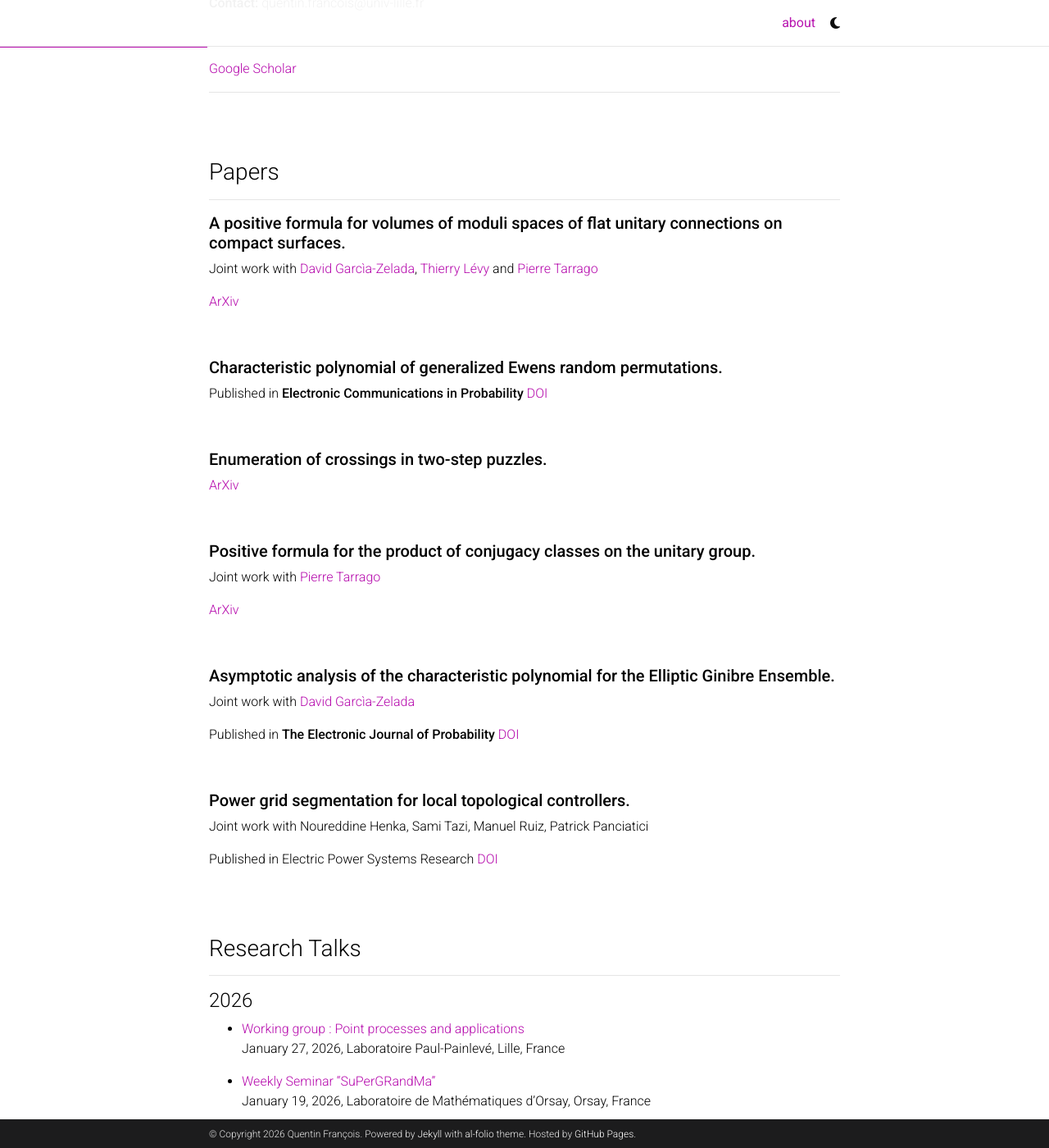
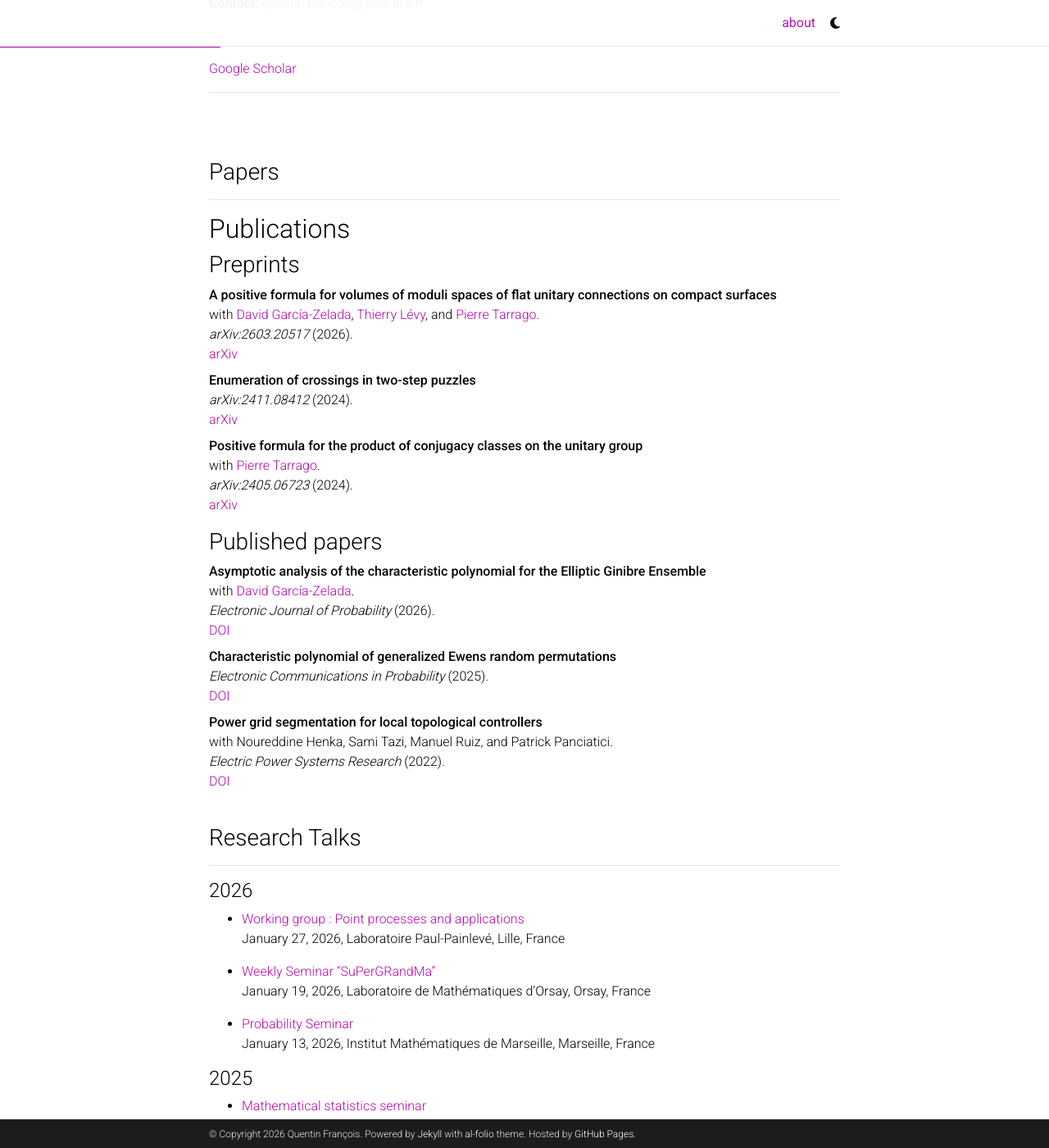
Before and after one commit to qufrancois/qufrancois.github.io, a Jekyll site: the page built from _pages/about.md, in a window 1280 px wide and 1400 px high, scrolled down 449 px. Shown: the whole window at 82% size. Built offline with Jekyll 4.4.1, drawn with Linux system fonts in a browser that asks for light colours; full-size pictures stand in for the smaller copies a plugin makes; comment, search, counter and statistics services are not loaded; a style sheet for code colours, icons or effects is not loaded.

Commit message:
new papers

```diff
--- a/_pages/about.md
+++ b/_pages/about.md
@@ -41,50 +41,39 @@
 
 ### Papers
 ---
+## Publications
 
-##### **A positive formula for volumes of moduli spaces of flat unitary connections on compact surfaces.**
+### Preprints
 
-Joint work with [David Garcìa-Zelada](https://davidgarciaz.wixsite.com/math), [Thierry Lévy](https://www.lpsm.paris/users/levyt/index) and [Pierre Tarrago](https://tarrago.perso.math.cnrs.fr)
+**A positive formula for volumes of moduli spaces of flat unitary connections on compact surfaces**
+: with [David García-Zelada](https://davidgarciaz.wixsite.com/math), [Thierry Lévy](https://www.lpsm.paris/users/levyt/index), and [Pierre Tarrago](https://tarrago.perso.math.cnrs.fr).
+  *arXiv:2603.20517* (2026).
+  [arXiv](https://arxiv.org/abs/2603.20517)
 
-[ArXiv](https://arxiv.org/abs/2603.20517)
+**Enumeration of crossings in two-step puzzles**
+: *arXiv:2411.08412* (2024).
+  [arXiv](https://arxiv.org/abs/2411.08412)
 
- <br>
+**Positive formula for the product of conjugacy classes on the unitary group**
+: with [Pierre Tarrago](https://tarrago.perso.math.cnrs.fr).
+  *arXiv:2405.06723* (2024).
+  [arXiv](https://arxiv.org/abs/2405.06723)
 
-##### **Characteristic polynomial of generalized Ewens random permutations.**
+### Published papers
 
-Published in **Electronic Communications in Probability**  [DOI](https://doi.org/10.1214/25-ECP746)
+**Asymptotic analysis of the characteristic polynomial for the Elliptic Ginibre Ensemble**
+: with [David García-Zelada](https://davidgarciaz.wixsite.com/math).
+  *Electronic Journal of Probability* (2026).
+  [DOI](https://doi.org/10.1214/26-EJP1533)
 
- <br>
+**Characteristic polynomial of generalized Ewens random permutations**
+: *Electronic Communications in Probability* (2025).
+  [DOI](https://doi.org/10.1214/25-ECP746)
 
-##### **Enumeration of crossings in two-step puzzles.**
-
-[ArXiv](http://arxiv.org/abs/2411.08412)
-
- <br>
-
-##### **Positive formula for the product of conjugacy classes on the unitary group.**
-
-Joint work with [Pierre Tarrago](https://tarrago.perso.math.cnrs.fr)
-
-[ArXiv](https://arxiv.org/abs/2405.06723)
-
- <br>
-
-##### **Asymptotic analysis of the characteristic polynomial for the Elliptic Ginibre Ensemble.**
-
-Joint work with [David Garcìa-Zelada](https://davidgarciaz.wixsite.com/math)
-
-Published in **The Electronic Journal of Probability**  [DOI](https://doi.org/10.1214/26-EJP1533)
-
- <br>
-
-##### **Power grid segmentation for local topological controllers.**
-
-Joint work with Noureddine Henka, Sami Tazi, Manuel Ruiz, Patrick Panciatici
-
-Published in Electric Power Systems Research [DOI](https://doi.org/10.1016/j.epsr.2022.108302)
-
-
+**Power grid segmentation for local topological controllers**
+: with Noureddine Henka, Sami Tazi, Manuel Ruiz, and Patrick Panciatici.
+  *Electric Power Systems Research* (2022).
+  [DOI](https://doi.org/10.1016/j.epsr.2022.108302)
  <br>
  <br>
 
```
